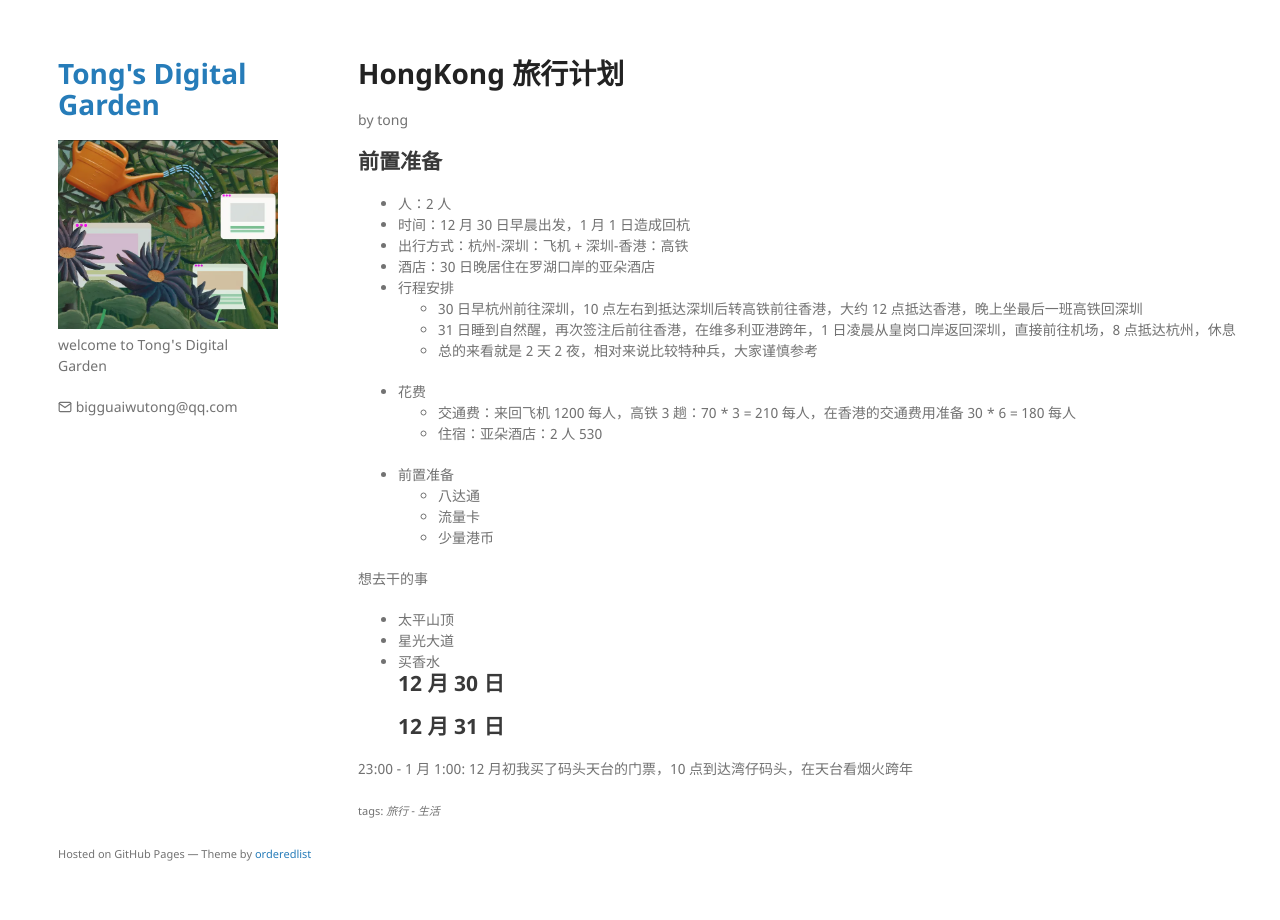
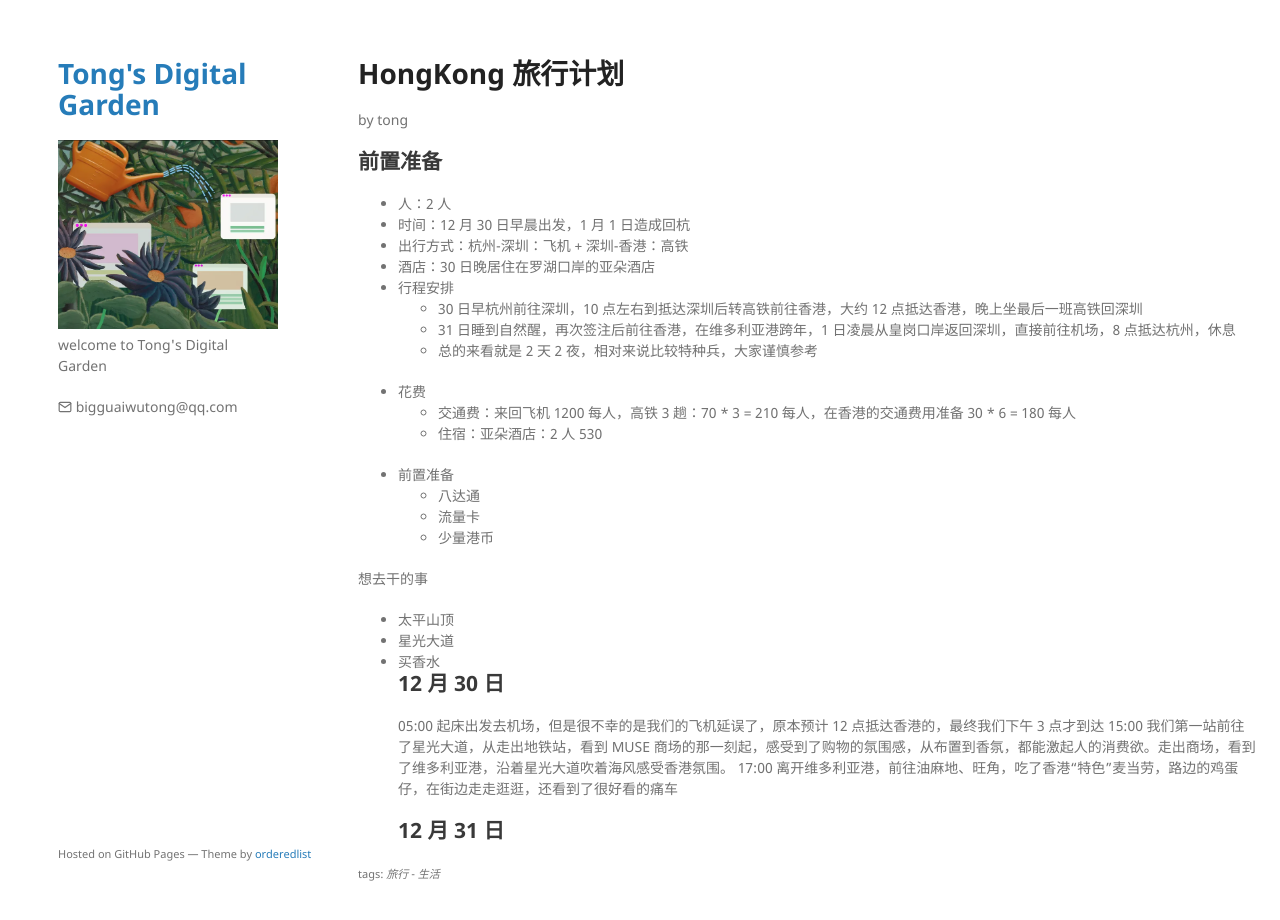
Before and after one commit to TongCodeSpace/TongCodeSpace.github.io, a Jekyll site: the page built from note/生活/旅行/HongKong 旅行计划.md, in a window 1280 px wide and 933 px high. Shown: the top 920 px of the window. Built offline with Jekyll 4.4.1, drawn with Linux system fonts in a browser that asks for light colours; comment, search, counter and statistics services are not loaded.

Commit message:
vault backup: M .obsidian/workspace.json note/生活/旅行/HongKong 旅行计划.md, D note/生活/moment/音乐节.md

```diff
--- a/note/生活/旅行/HongKong 旅行计划.md
+++ b/note/生活/旅行/HongKong 旅行计划.md
@@ -28,6 +28,7 @@ title: HongKong 旅行计划
 - 星光大道
 - 买香水
 ## 12 月 30 日
+05:00 起床出发去机场，但是很不幸的是我们的飞机延误了，原本预计 12 点抵达香港的，最终我们下午 3 点才到达
+15:00 我们第一站前往了星光大道，从走出地铁站，看到 MUSE 商场的那一刻起，感受到了购物的氛围感，从布置到香氛，都能激起人的消费欲。走出商场，看到了维多利亚港，沿着星光大道吹着海风感受香港氛围。
+17:00 离开维多利亚港，前往油麻地、旺角，吃了香港“特色”麦当劳，路边的鸡蛋仔，在街边走走逛逛，还看到了很好看的痛车
 ## 12 月 31 日
-
-23:00 - 1 月 1:00: 12 月初我买了码头天台的门票，10 点到达湾仔码头，在天台看烟火跨年
```
Also changed, not shown: .obsidian/workspace.json, note/生活/moment/音乐节.md (deleted).
